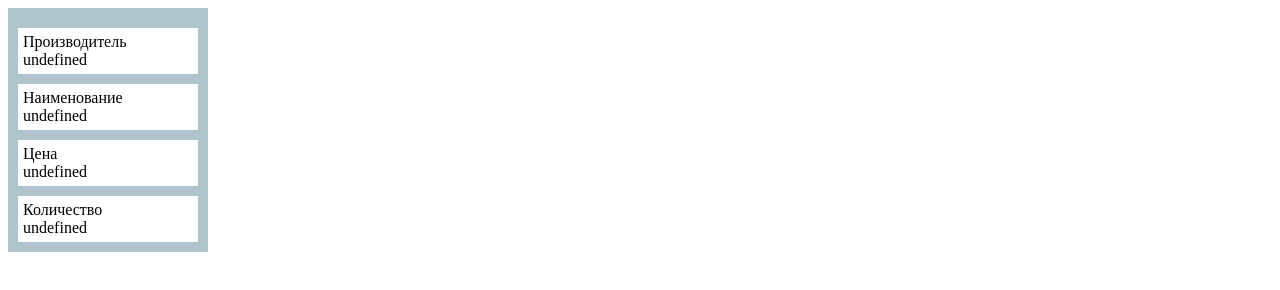
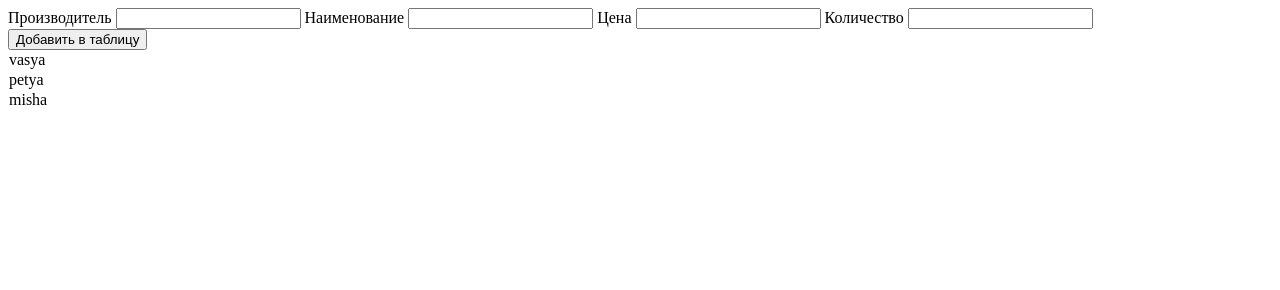
Before and after one commit to AnnaSaushkina/Items_manager, a plain HTML site: page index.html in a window 1280 px wide. Drawn offline with Linux system fonts and the light colour scheme.

Commit message:
feat: take data from inputs

```diff
--- /dev/null
+++ b/btn.js
@@ -0,0 +1,6 @@
+
+
+// btnAdd.addEventListener('click', (event) => {
+//     let inputData = document.querySelector('.item__manufacturer').value;
+//     document.querySelector('').innerHTML = data;
+// })
--- a/index.html
+++ b/index.html
@@ -6,6 +6,9 @@
     <title>Items_manager</title>
 </head>
 <body>
-    <script src="./script.js" type="text/javascript"></script>
+    <script src="./style.js"></script>
+    <script src="./products.json"></script>
+    <script src="./savingData.js"></script>
+    <script src="./table.js"></script>
 </body>
 </html>
--- /dev/null
+++ b/products.json
@@ -0,0 +1,23 @@
+[
+    {
+       "id": "1",
+        "manufacturer": "",
+        "name": "vasya",
+        "price": 0,
+        "value": 0
+    },
+    {
+        "id": "2",
+         "manufacturer": "",
+         "name": "petya",
+         "price": 0,
+         "value": 0
+     },
+     {
+        "id": "3",
+         "manufacturer": "",
+         "name": "misha",
+         "price": 0,
+         "value": 0
+     }
+]
--- /dev/null
+++ b/savingData.js
@@ -0,0 +1,60 @@
+let enterData = document.createElement('div');
+enterData.classList.add('new-prod')
+document.body.appendChild(enterData)
+let listProductHTML = document.querySelector('.new-prod')
+
+let listProducts = []
+
+const showData = () => {
+    listProductHTML.innerHTML = '';
+    if(listProducts.length > 0){
+        listProducts.forEach(product => {
+            let newProduct = document.createElement('tr');
+            newProduct.innerHTML =
+                `<td>${product.name}
+                </td>
+                <td class="table__name">
+                </td>` ;
+        listProductHTML.appendChild(newProduct);
+        })
+    }
+}
+
+
+const grabData = () => {
+    fetch('products.json')
+    .then(response => response.json())
+    .then(data => {
+        listProducts = data;
+        console.log(listProducts);
+        showData();
+    })
+}
+grabData()
+
+let formData = {};
+// Собираем данные из input
+btn.addEventListener('click', function takeData() {
+
+    const inputs = document.querySelectorAll('input');
+
+    inputs.forEach(input => {
+        formData[input.name] = input.value;
+
+    });
+    console.log(formData);
+}
+)
+
+
+// const form = document.querySelector('form');
+
+// function saveData() {
+
+
+//     inputs.forEach(input => {
+//         formData[input.name] = input.value;
+//     })
+//     console.log(formData)
+// };
+// saveData()
--- a/script.js
+++ /dev/null
@@ -1,50 +0,0 @@
-const itemCard = document.createElement('div');
-let manufacturer
-let name
-let price
-let value
-let idNum
-
-itemCard.classList.add('item')
-itemCard.innerHTML = `
-<ul class="item__content" id="${idNum}">
-    <li>
-        <p class="item__manufacturer-title">Производитель</p>
-        <p class="item__manufacturer">${manufacturer}</p>
-    </li>
-    <li>
-        <p class="item__name-title">Наименование</p>
-        <p class="item__name">${name}</p>
-    </li>
-    <li>
-        <p class="item__price-title">Цена</p>
-        <p class="item__price">${price}</p>
-    </li>
-    <li>
-        <p class="item__value-title">Количество</p>
-        <p class="item__value">${value}</p>
-    </li>
-</ul>
-`;
-
-document.body.append(itemCard);
-
-const mainStyles = document.querySelector('html');
-const itemContent = document.getElementsByClassName('item__content');
-const parag = document.getElementsByTagName('p');
-const textItems = document.getElementsByTagName('li');
-
-mainStyles.style.setProperty('box-sizing', 'border-box');
-
-itemCard.style.setProperty('background-color','rgb(175 196 205)');
-itemCard.style.setProperty('width','200px');
-// itemContent.style.setProperty('padding-left', '0');
-
-Array.from(parag).concat(Array.from(itemContent)).forEach(element => {element.style.margin = '0'})
-Array.from(textItems).forEach(element => {
-    element.style.backgroundColor = 'white';
-    element.style.marginTop = '10px';
-    element.style.padding = '5px';
-    element.style.listStyleType = 'none';
-})
-Array.from(itemContent).forEach(element => {element.style.padding = '10px 10px'})
--- /dev/null
+++ b/style.js
@@ -0,0 +1,62 @@
+const itemCard = document.createElement('form');
+let idNum
+
+itemCard.classList.add('item')
+itemCard.innerHTML = `
+<form class="item__content" id="${idNum}">
+
+        <label class="item__manufacturer-title">Производитель</label>
+        <input class="item__manufacturer" type="text" name="manufacturer"></input>
+
+
+        <label class="item__name-title">Наименование</label>
+        <input class="item__name" type="text" name="name"></input>
+
+        <label class="item__price-title">Цена</label>
+        <input class="item__price" type="text" name="price"></input>
+
+        <label class="item__value-title">Количество</label>
+        <input class="item__value" type="text" name="value"></input>
+
+</form>
+`;
+
+document.body.append(itemCard);
+
+
+
+// Кнопка
+let btnAdd = document.createElement('button')
+btnAdd.classList.add('btn')
+btnAdd.innerText = 'Добавить в таблицу'
+btnAdd.setAttribute('id', 'btn')
+document.body.append(btnAdd)
+
+const btn = document.querySelector('.btn');
+btn.addEventListener('click', takeData);
+
+
+
+
+
+
+const mainStyles = document.querySelector('html');
+const itemContent = document.getElementsByClassName('item__content');
+const label = document.getElementsByTagName('label');
+const form = document.getElementsByTagName('form');
+const input = document.getElementsByTagName('input');
+
+mainStyles.style.setProperty('box-sizing', 'border-box');
+
+itemCard.style.setProperty('background-color','rgb(175 196 205)');
+itemCard.style.setProperty('width','600px');
+
+
+Array.from(label).concat(Array.from(itemContent)).forEach(element => {element.style.margin = '0'})
+Array.from(form).forEach(element => {
+    element.style.backgroundColor = 'white';
+    element.style.marginTop = '10px';
+    element.style.padding = '5px';
+    // element.style.listStyleType = 'none';
+})
+Array.from(itemContent).forEach(element => {element.style.padding = '10px 10px'})
--- /dev/null
+++ b/table.js
@@ -0,0 +1,5 @@
+// const TABLE = document.createElement('table');
+// TABLE.classList.add('table');
+
+
+// document.body.append(TABLE)
```
